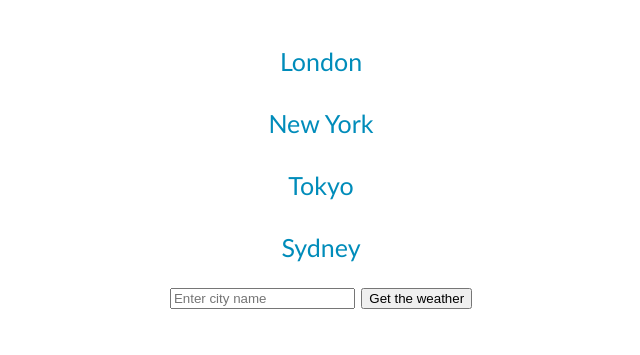
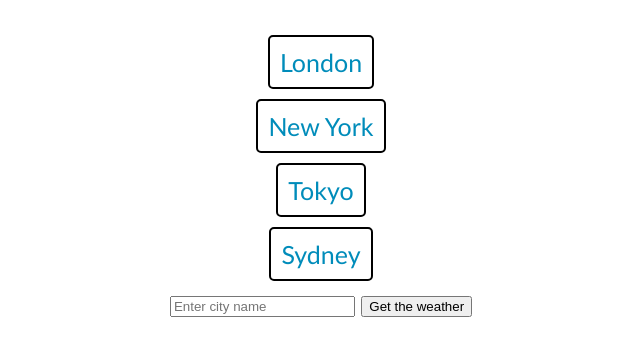
Before and after one commit to Isma-Akin/weather_dashboard, a website: page public/index.html in a window 1280 px wide. Shown: the part 125-480 px from the top of the page, without its empty margins (319-959 px from the left). Drawn offline with Linux system fonts and the light colour scheme.

Commit message:
refactor(index.css): modify border attribute of clickable text to 2px solid black; add explanatory comments for css elements

```diff
--- a/public/index.css
+++ b/public/index.css
@@ -1,3 +1,4 @@
+/*The element that controls the attributes of the body of the html doc*/
 body {
     font-family: Calibri, sans-serif;
     text-align: center;
@@ -10,17 +11,18 @@ body {
     flex-direction: column;
     align-items: center;
 }
-
+/*The element that controls the attributes of the clickable text of the column*/
 .clickable-text {
     color: #008CBA;
     text-decoration: none;
     margin: 5px 0;
     padding: 10px;
-    border: 1px solid transparent;
+    border: 2px solid black;
     border-radius: 5px;
     transition: background-color 0.3s ease, border-color 0.3s ease;
 }
 
+/*The clickable text hover property that controls the color of the hover*/
 .clickable-text:hover {
     background-color: #7f8d96;
     border-color: #7f8d96;
@@ -34,6 +36,7 @@ body {
     vertical-align: middle;
 }
 
+/*The weather element that displays the city, temperature, weather, icon and the time/date*/
 #weather {
     font-family: Arial, sans-serif;
     font-size: 20px;
@@ -42,7 +45,7 @@ body {
     vertical-align: middle;
 }
 
-
+/*The child of the parent element that displays both the weather element and the weather image*/
 .child {
     display: flex;
     /*flex-direction: row;*/
```
